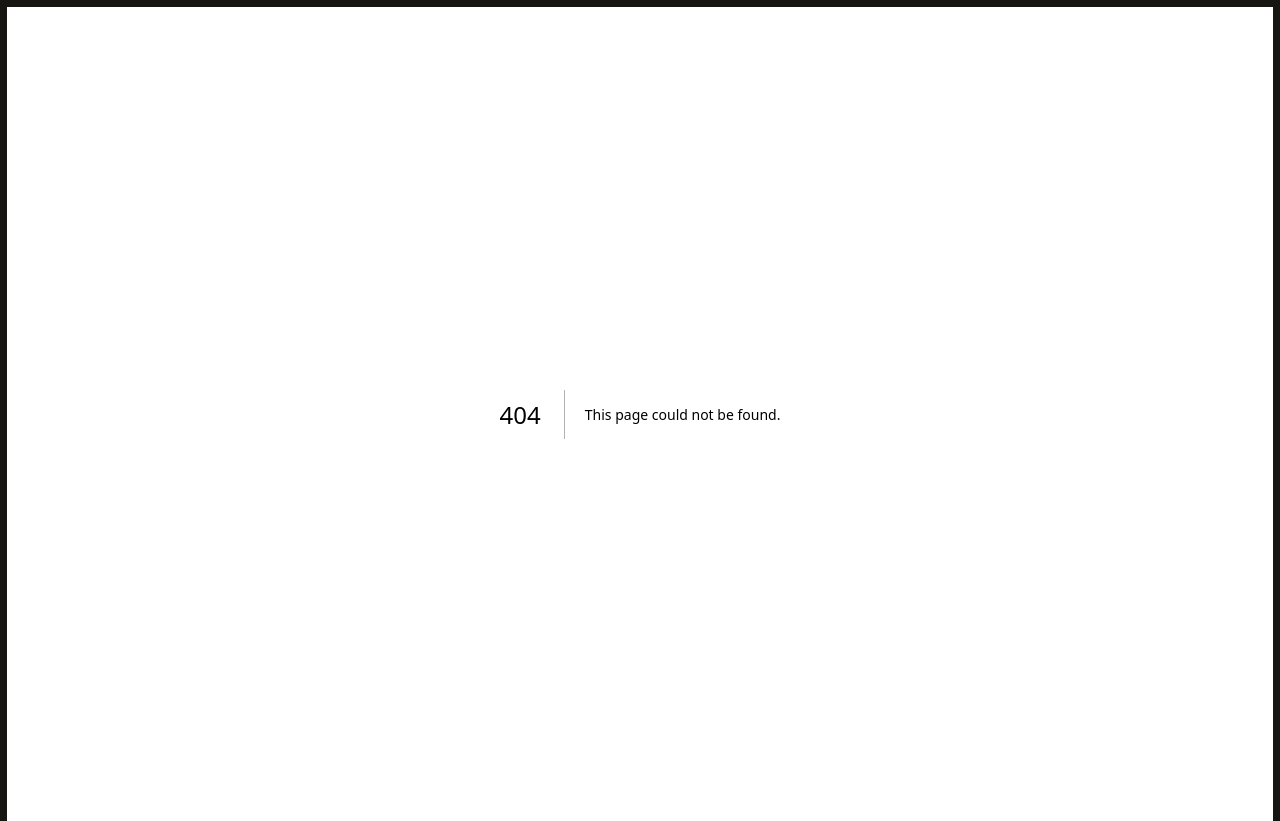
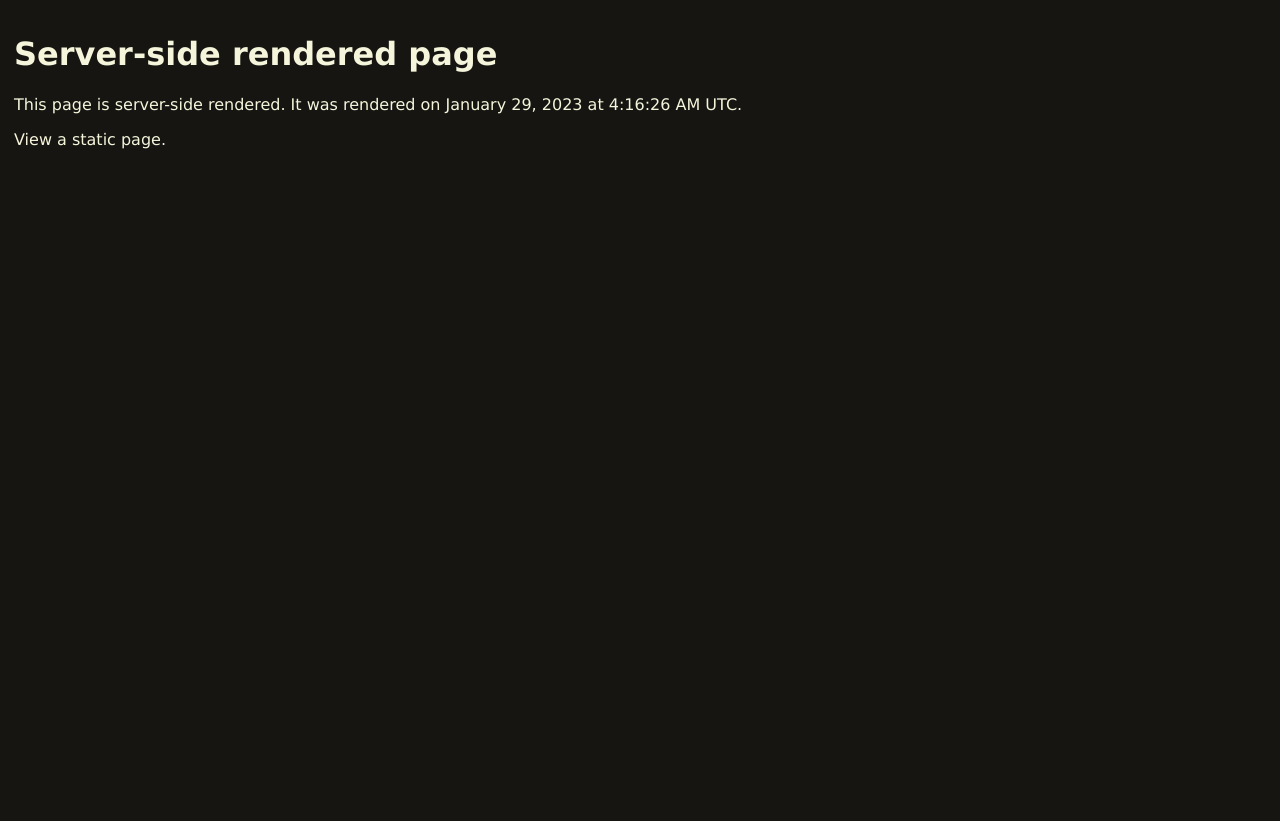
Before and after one commit to scottyadean/hair-of-the-dom-frontend, a Next.js app: page /ssr in a window 1280 px wide. Before the commit this address had no page. Built offline with nearby package versions, Linux system fonts and the light colour scheme.

Commit message:
inital commit

```diff
--- a/package.json
+++ b/package.json
@@ -10,6 +10,7 @@
   },
   "dependencies": {
     "@next/font": "13.1.6",
+    "axios": "^1.2.5",
     "eslint": "8.32.0",
     "eslint-config-next": "13.1.6",
     "next": "13.1.6",
--- a/src/layout/Default.js
+++ b/src/layout/Default.js
@@ -12,9 +12,7 @@ return (
     <Fragment>
     <div className="wrapper">
         <Header />
-        <div className="content">
             {children}
-        </div>
         <div className="push"></div>
     </div>
     <Footer />
--- a/src/pages/about.js
+++ b/src/pages/about.js
@@ -3,8 +3,7 @@ import DefaultLayout from '@/layout/Default'
 function about() {
   return (
     <DefaultLayout>
-
-    <div className='grid-container'>
+      <div className='grid-container'>
 
 
         <div className='grid-item' style={{width:"50vw", paddingLeft: 10,  minWidth: "400px", borderRadius: "10px"}}>
--- /dev/null
+++ b/src/pages/ssr.js
@@ -0,0 +1,25 @@
+export default function SSR({ formattedDate }) {
+    return (
+      <>
+        <h1>Server-side rendered page</h1>
+        <p>
+          This page is server-side rendered. It was rendered on {formattedDate}.
+        </p>
+        <p>
+          <a href="/">View a static page.</a>
+        </p>
+      </>
+    );
+  }
+
+  export async function getServerSideProps() {
+    const renderDate = Date.now();
+    const formattedDate = new Intl.DateTimeFormat("en-US", {
+      dateStyle: "long",
+      timeStyle: "long",
+    }).format(renderDate);
+    console.log(
+      `SSR ran on ${formattedDate}. This will be logged in CloudWatch.`
+    );
+    return { props: { formattedDate } };
+  }
--- a/src/styles/globals.css
+++ b/src/styles/globals.css
@@ -5,6 +5,13 @@ html, body {
     background-color:#161511;
     color:beige;
     padding: 7px;
+}
+
+hr{
+  height: 1px;
+  width: 100%;
+  border: none;
+  background-color: #555;
 }
 
 a{
@@ -58,6 +65,10 @@ a{
     justify-content: flex-start;
     align-items: auto;
     align-content: flex-start;
+  }
+
+  .content-padding{
+    padding: 7px;
   }
 
 
@@ -137,6 +148,11 @@ a{
     padding-top: 5px;
     border-top: 1px solid beige;
     text-align: center;
+  }
 
 
+  .code{
+    border-radius: 5px;
+    padding: 7px;
+    background-color: #3b3b38;
   }
```
Also changed, not shown: src/components/post/Post.js (+6 -39 lines), src/components/post/PostItem.js (added, +31 -0 lines), src/pages/index.js (+15 -2 lines), src/pages/post/[id]/index.js (+45 -6 lines), 1 other file (tests, documents, lock files or other folders).
